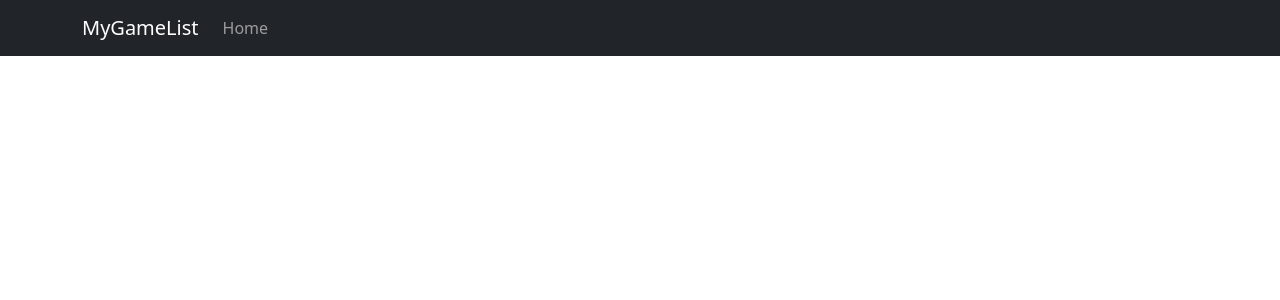
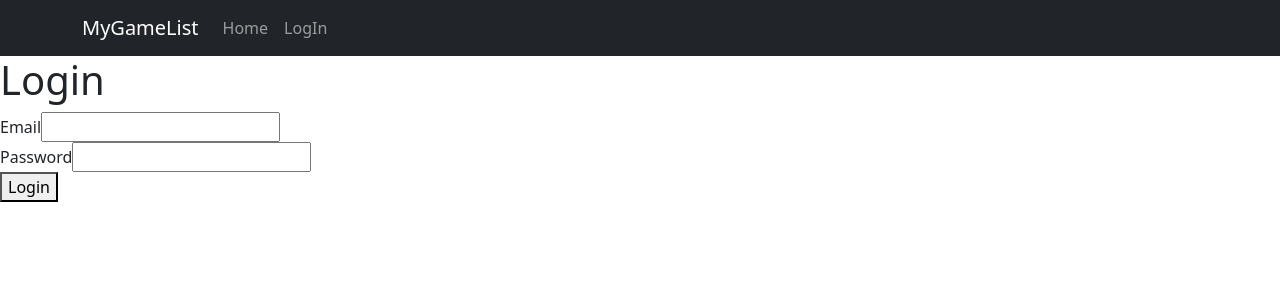
Before and after one commit to AnthonySultanov/pp-IT, a React (Create React App) app: page /loginpage in a window 1280 px wide. Before the commit this address had no page. Shown: the top 300 px of the page. Built offline with nearby package versions, Linux system fonts and the light colour scheme.

Commit message:
ANTHONY and marko
the backed saves what ever you typed in login page and puts i db

```diff
--- a/package.json
+++ b/package.json
@@ -14,7 +14,8 @@
     "react-dom": "^18.2.0",
     "react-router-dom": "^6.8.2",
     "react-scripts": "5.0.1",
-    "web-vitals": "^2.1.4"
+    "web-vitals": "^2.1.4",
+    "proxy": "http://localhost:5000"
   },
   "scripts": {
     "start": "react-scripts start",
@@ -45,5 +46,6 @@
   "devDependencies": {
     "@types/bootstrap": "^5.2.6",
     "@types/react-bootstrap": "^0.32.32"
+
   }
 }
--- a/src/App.jsx
+++ b/src/App.jsx
@@ -6,6 +6,7 @@ import Nav from 'react-bootstrap/Nav';
 import {Home} from './components/home';
 import 'bootstrap/dist/css/bootstrap.min.css';
 import './App.css';
+import {Loginpage} from "./components/loginpage";
 
 
 
@@ -20,12 +21,14 @@ class App extends React.Component {
           <Navbar.Brand href="/">MyGameList</Navbar.Brand>
             <Nav className="me-auto">
               <Nav.Link href="/home">Home</Nav.Link>
+              <Nav.Link href="/loginpage">LogIn</Nav.Link>
             </Nav>
           </Container>
         </Navbar>
       <Routes>
         <Route path='/' element={<Home />}></Route>
         <Route path='/home' element={<Home />}></Route>
+        <Route path='/loginpage' element={<Loginpage />}></Route>
       </Routes>
       </div>
       </Router>
--- /dev/null
+++ b/src/components/loginpage.js
@@ -0,0 +1,66 @@
+import React, { Component } from 'react';
+import { Navigate } from 'react-router-dom';
+import axios from 'axios';
+
+export class Loginpage extends Component {
+  constructor(props) {
+    super(props);
+    this.state = {
+      email: '',
+      password: '',
+      loggedIn: false,
+      error: ''
+    };
+  }
+
+  handleSubmit = async (event) => {
+    event.preventDefault();
+    try {
+      const response = await axios.post('http://localhost:5000/login', {
+        email: this.state.email,
+        password: this.state.password
+      }, {
+        headers: {
+          'Content-Type': 'application/json'
+        }
+      });
+
+      if (response.data.token) {
+        localStorage.setItem('token', response.data.token);
+        this.setState({ loggedIn: true });
+        this.props.history.push('/home'); // redirect to homepage
+      }
+    } catch (error) {
+      this.setState({ error: 'Invalid email or password' });
+    }
+  }
+
+
+  render() {
+    const { email, password, loggedIn, error } = this.state;
+
+    if (loggedIn) {
+      return <Navigate to='/' />;
+    }
+
+    return (
+      <div>
+        <h1>Login</h1>
+        {error && <div>{error}</div>}
+        <form onSubmit={this.handleSubmit}>
+          <div>
+            <label>Email</label>
+            <input type='email' onChange={(e) => this.setState({ email: e.target.value })} value={email} required />
+          </div>
+          <div>
+            <label>Password</label>
+            <input type='password' onChange={(e) => this.setState({ password: e.target.value })} value={password} required />
+          </div>
+          <button type='submit'>Login</button>
+        </form>
+      </div>
+    );
+  }
+}
+
+export default Loginpage;
```
Also changed, not shown: 1 other file (tests, documents, lock files or other folders).
